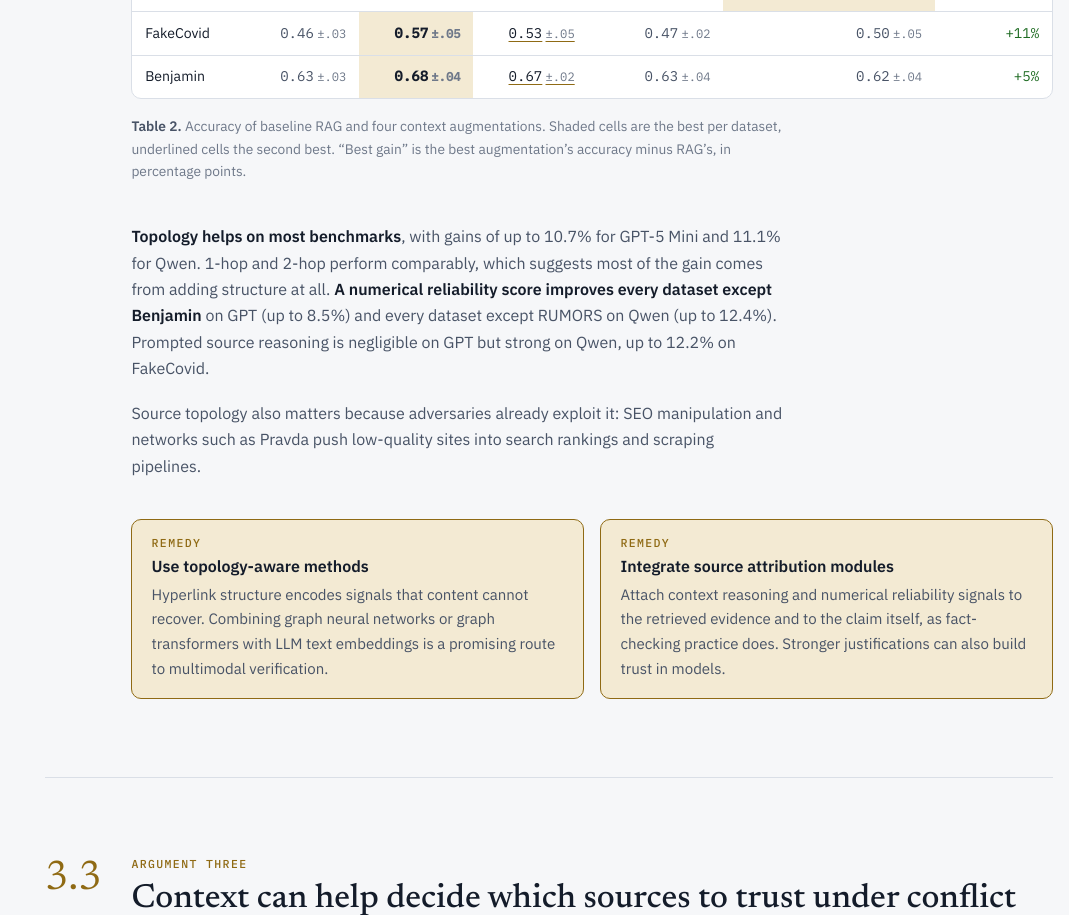
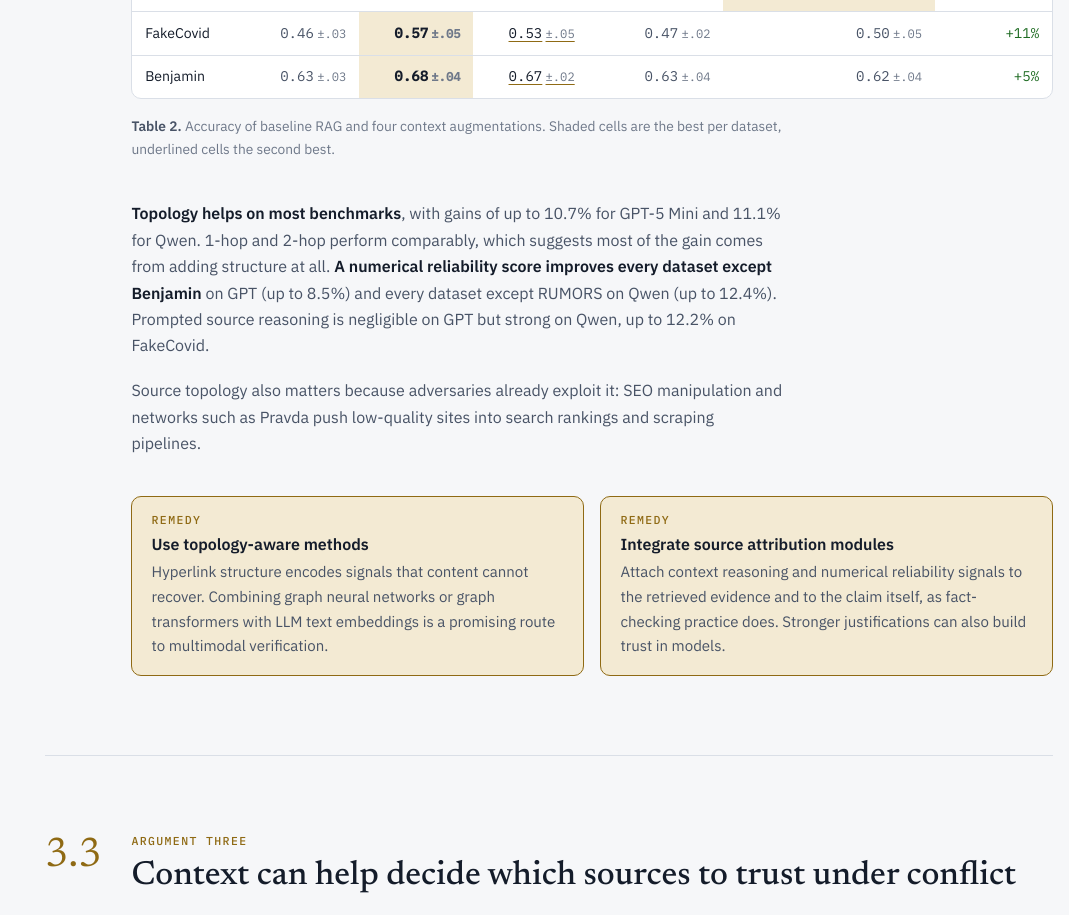
Before and after one commit to ekmpa/context, a plain HTML site: page index.html in a window 1280 px wide. Shown: the part 5868-6783 px from the top of the page, without its empty margins (211-1280 px from the left). Drawn offline with Linux system fonts and the light colour scheme.

Commit message:
Trim Table 2 caption
Co-Authored-By: Claude Opus 5.5 <noreply@anthropic.com>

```diff
--- a/index.html
+++ b/index.html
@@ -615,7 +615,7 @@ section[id] { scroll-margin-top: 1.5rem; }
               </tbody>
             </table>
           </div>
-          <figcaption><b>Table 2.</b> Accuracy of baseline RAG and four context augmentations. Shaded cells are the best per dataset, underlined cells the second best. “Best gain” is the best augmentation’s accuracy minus RAG’s, in percentage points.</figcaption>
+          <figcaption><b>Table 2.</b> Accuracy of baseline RAG and four context augmentations. Shaded cells are the best per dataset, underlined cells the second best.</figcaption>
         </figure>
         <div class="prose" style="max-width:68ch">
           <p><strong>Topology helps on most benchmarks</strong>, with gains of up to 10.7% for GPT-5 Mini and 11.1% for Qwen. 1-hop and 2-hop perform comparably, which suggests most of the gain comes from adding structure at all. <strong>A numerical reliability score improves every dataset except Benjamin</strong> on GPT (up to 8.5%) and every dataset except RUMORS on Qwen (up to 12.4%). Prompted source reasoning is negligible on GPT but strong on Qwen, up to 12.2% on FakeCovid.</p>
```
